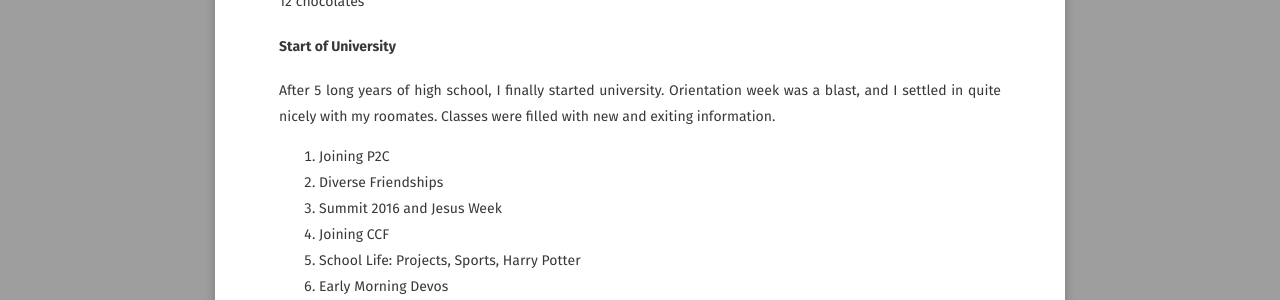
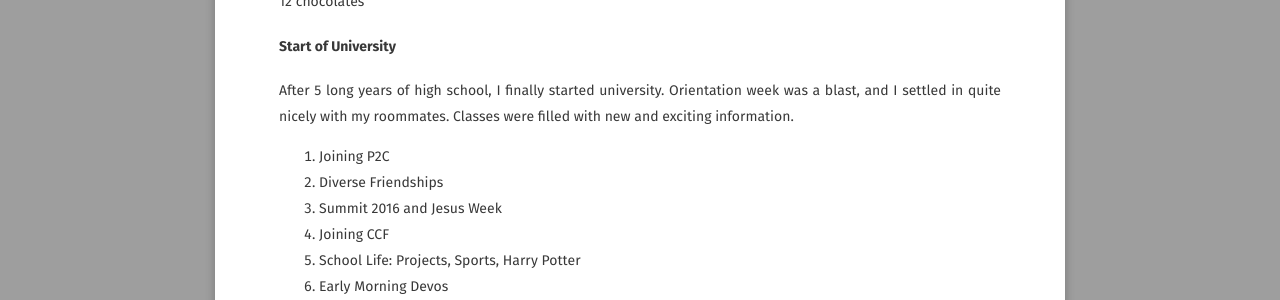
Before and after one commit to tnecniv22/Blog-Version-2017, a Jekyll site: the page built from _posts/2017-06-30-pensieve2017.md, in a window 1280 px wide. Shown: the part 513-813 px from the top of the page. Built offline with Jekyll 4.4.1, drawn with Linux system fonts in a browser that asks for light colours; some web fonts are replaced.

Commit message:
new commit

```diff
--- a/_config.yml
+++ b/_config.yml
@@ -41,9 +41,9 @@ sass:
 #email:
 #twitter:            username
 #facebook:           username
-github-url:         tnecniv22
+#github-url:         tnecniv22
 #stackoverflow:     123456/username   from a "http://stackoverflow.com/users/123456/username" link
-#linkedin:          username
+linkedin:           tnecniv22
 #xing:              username
 instagram:          tnecniv22
 #lastfm:            username
--- a/_posts/2017-06-30-pensieve2017.md
+++ b/_posts/2017-06-30-pensieve2017.md
@@ -15,7 +15,7 @@ Since I just watched Forrest Gump yesterday, I wanted to reflect upon my univers
 
 #### Start of University
 
-After 5 long years of high school, I finally started university. Orientation week was a blast, and I settled in quite nicely with my roomates. Classes were filled with new and exiting information.
+After 5 long years of high school, I finally started university. Orientation week was a blast, and I settled in quite nicely with my roommates. Classes were filled with new and exciting information.
 2. Joining P2C
 3. Diverse Friendships
 4. Summit 2016 and Jesus Week
```
